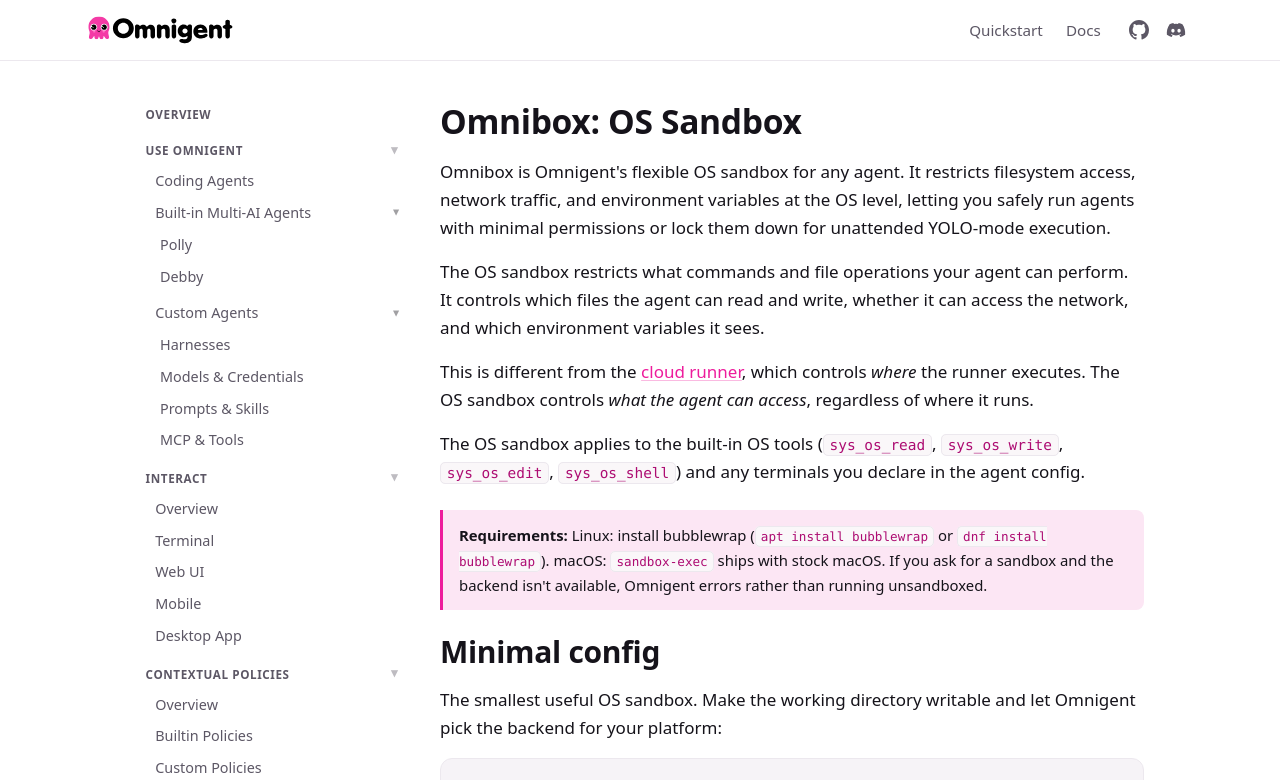
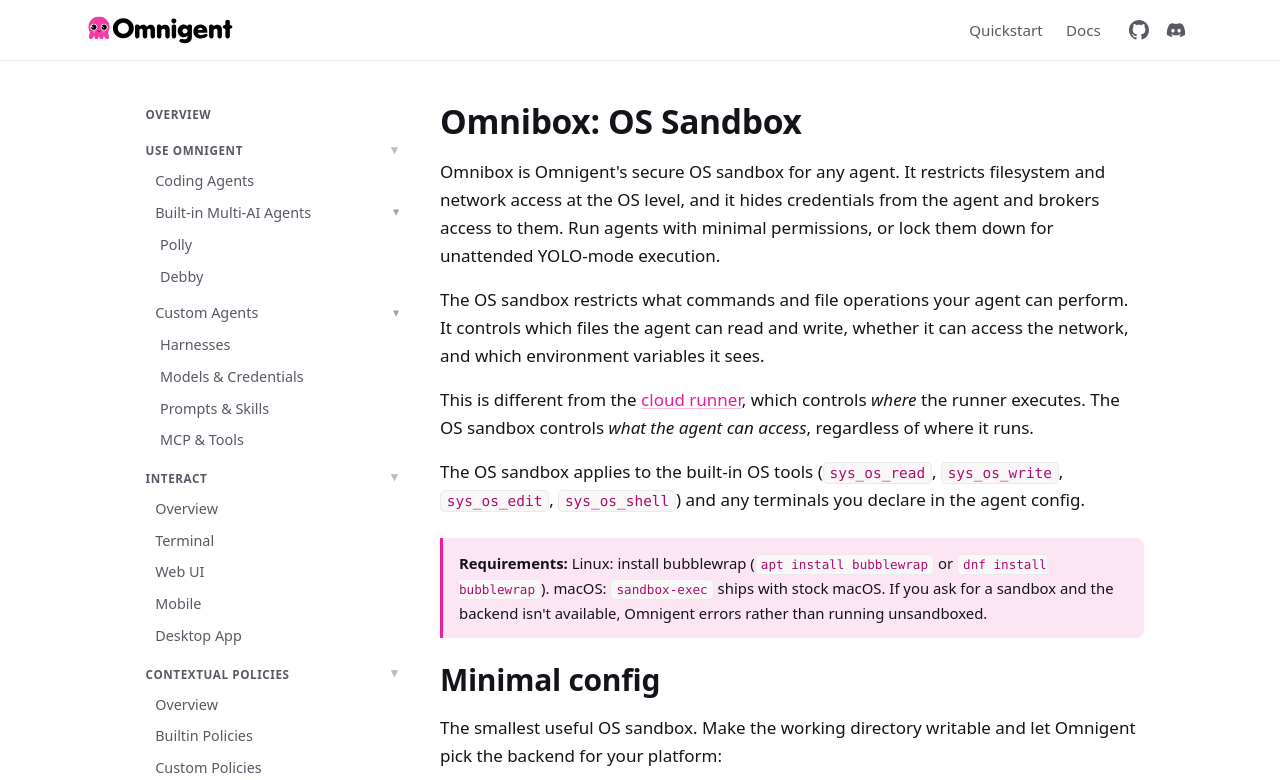
Before and after one commit to omnigent-ai/omnigent-site, a Next.js app: page /docs/policies/os-sandbox in a window 1280 px wide. Shown: the top 780 px of the page. Built offline with nearby package versions, Linux system fonts and the light colour scheme.

Commit message:
Reword Secure OS sandbox copy: hides credentials and brokers access
Drop the env-var framing (confusing) and the parenthetical phrasing.
The point is the sandbox hides credentials from the agent and brokers
access to them.

```diff
--- a/app/docs/policies/os-sandbox/page.js
+++ b/app/docs/policies/os-sandbox/page.js
@@ -8,9 +8,10 @@ export default function Page() {
       <h1>Omnibox: OS Sandbox</h1>
 
       <p>
-        Omnibox is Omnigent{"'"}s flexible OS sandbox for any agent. It restricts filesystem
-        access, network traffic, and environment variables at the OS level, letting you safely
-        run agents with minimal permissions or lock them down for unattended YOLO-mode execution.
+        Omnibox is Omnigent{"'"}s secure OS sandbox for any agent. It restricts filesystem and
+        network access at the OS level, and it hides credentials from the agent and brokers
+        access to them. Run agents with minimal permissions, or lock them down for unattended
+        YOLO-mode execution.
       </p>
 
       <p>
--- a/app/page.js
+++ b/app/page.js
@@ -62,8 +62,9 @@ export default function Home() {
                 routing, and risk-based escalation.
               </li>
               <li>
-                <strong><Link href="/docs/policies/os-sandbox">Flexible OS sandbox</Link>:</strong> restrict filesystem,
-                network, and env to run agents in YOLO mode safely.
+                <strong><Link href="/docs/policies/os-sandbox">Secure OS sandbox</Link>:</strong> restrict filesystem
+                and network access, hide credentials from the agent, and broker access to them.
+                Run YOLO mode safely.
               </li>
             </ul>
           </div>
```
